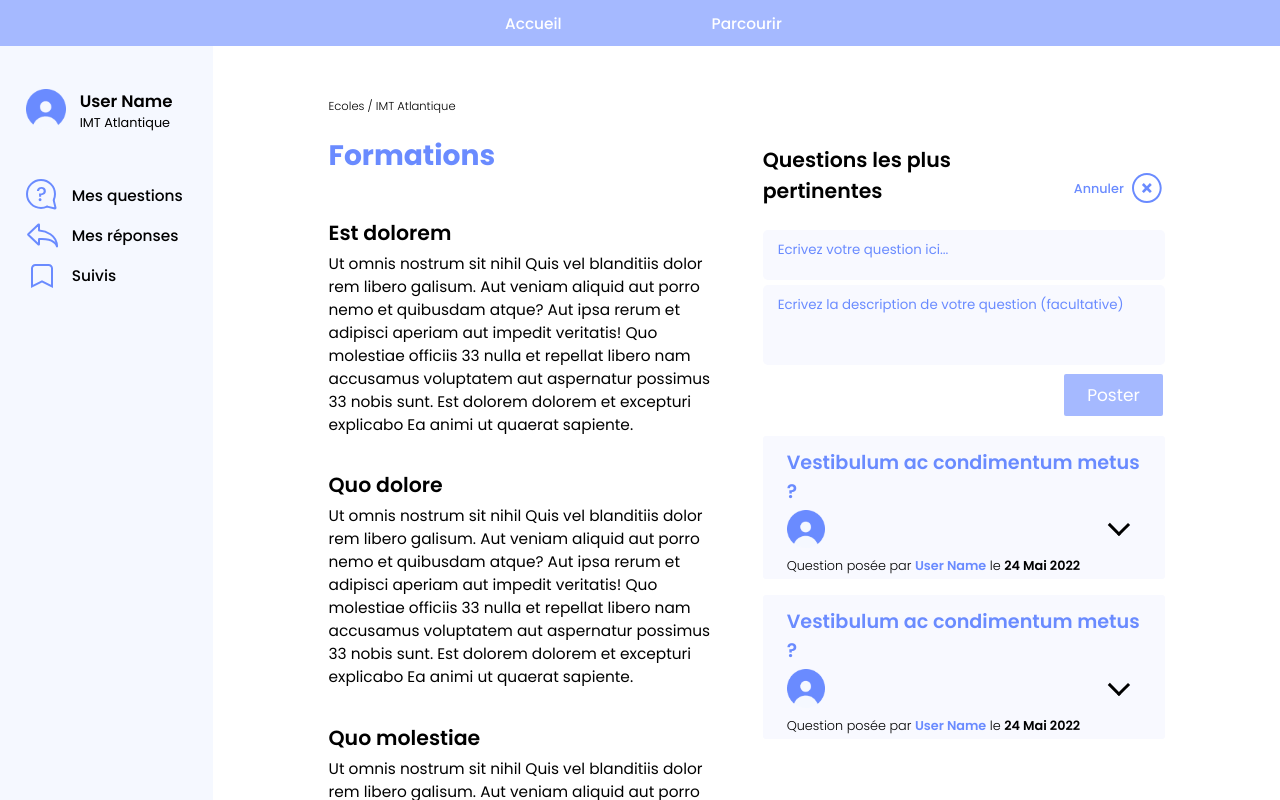
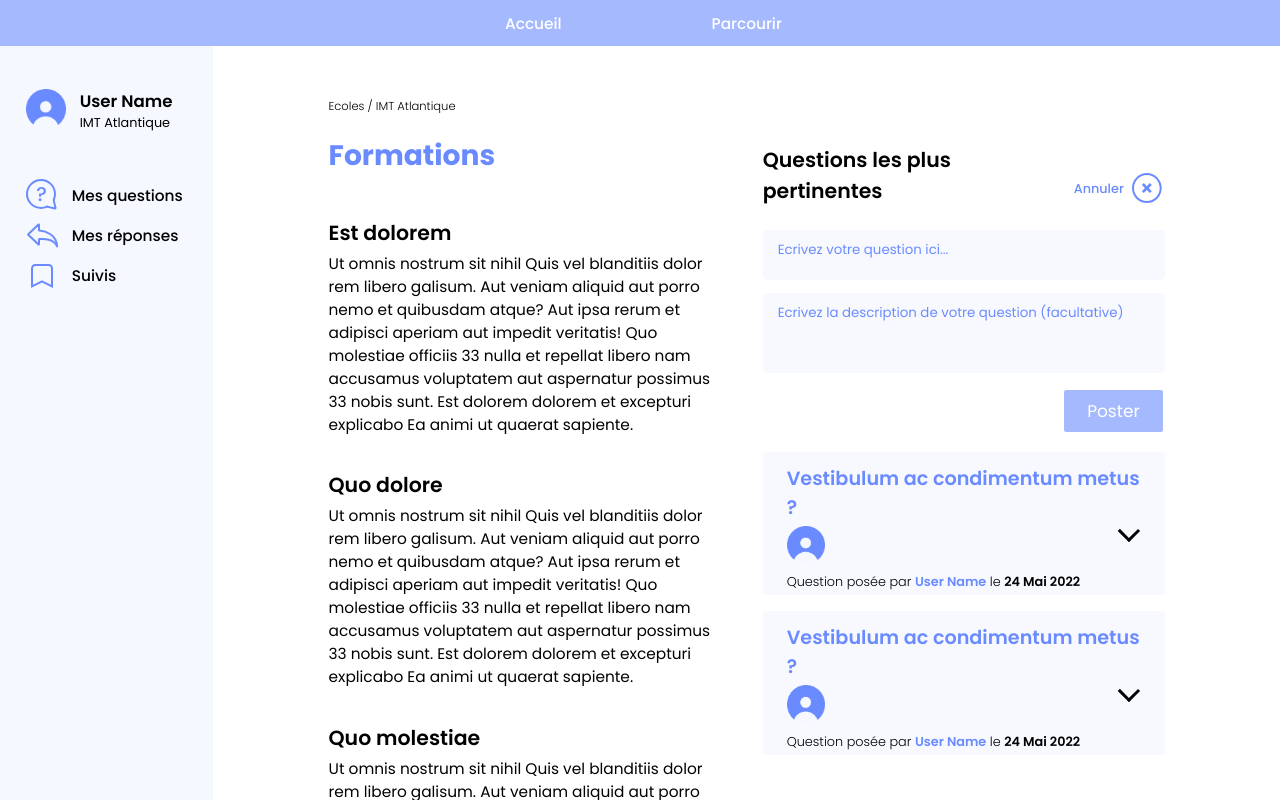
Before and after one commit to BrunoPre/fil-a1-forums-etudiant-front, a Vue app: page /sujet in a window 1280 px wide. Both pictures are taken after a click on the element "Poser une question". Shown: the top 800 px of the page. Built offline with nearby package versions, Linux system fonts and the light colour scheme.

Commit message:
fix Ask Question CSS

```diff
--- a/src/components/CreateQuestion.vue
+++ b/src/components/CreateQuestion.vue
@@ -88,10 +88,15 @@ textarea {
   padding: 10px 15px 0;
   color: #446dff;
   border: none;
+  margin-bottom: 1vh;
 }
 
 textarea::placeholder {
   color: #6a8bff;
+}
+
+textarea:focus {
+  outline: none;
 }
 
 .question-box {
--- a/src/components/QuestionCard.vue
+++ b/src/components/QuestionCard.vue
@@ -118,7 +118,6 @@ export default {
 
 .show-question-button {
   transform: rotate(180deg);
-  padding: 10px;
 }
 
 .show-question-button,
```
